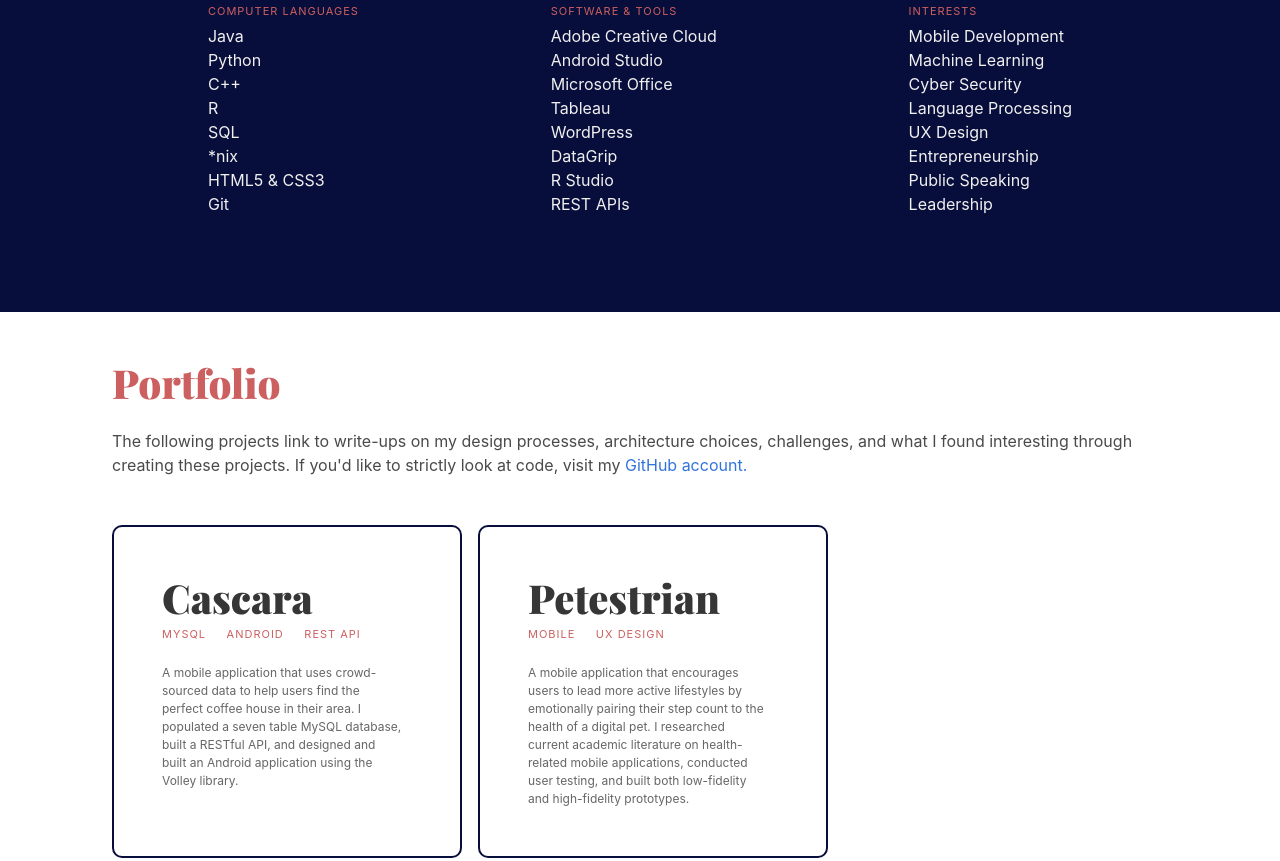
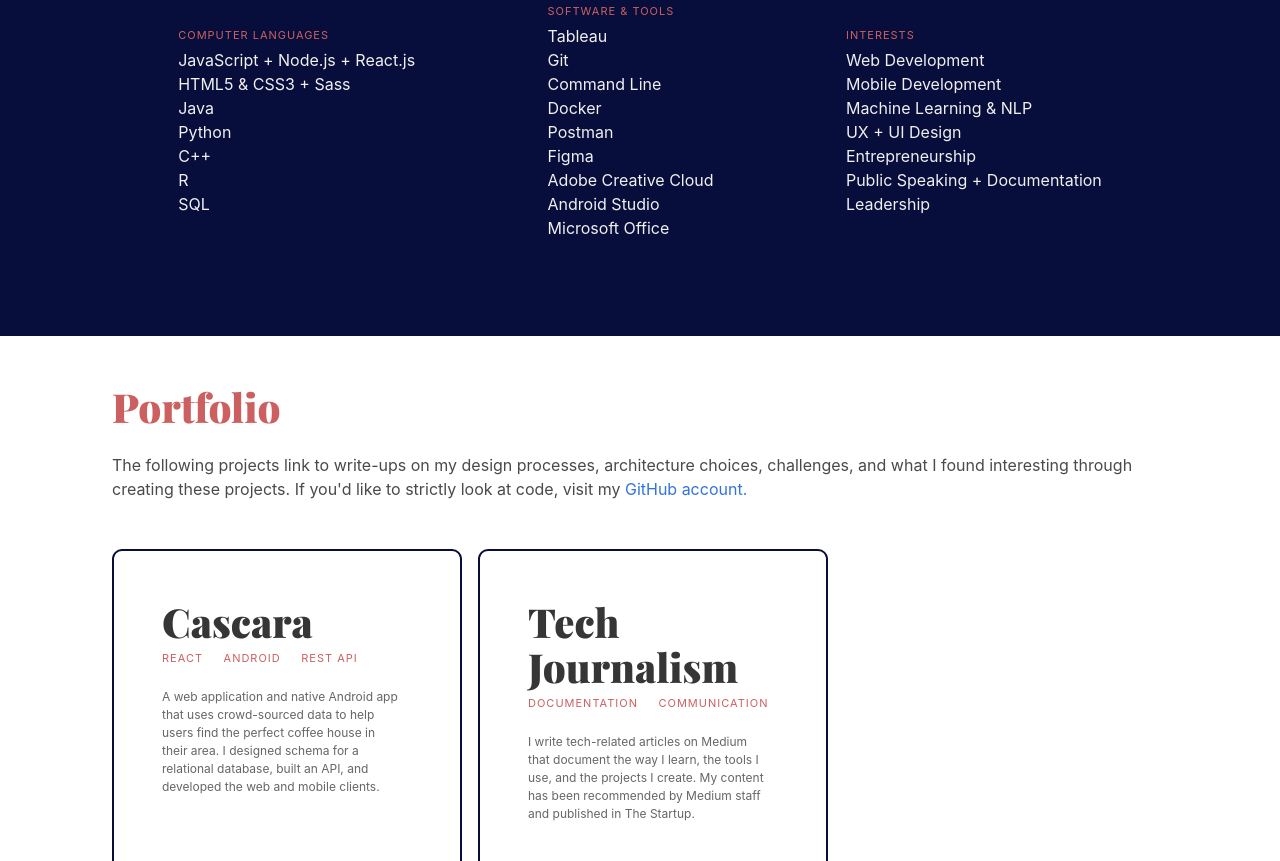
Before and after one commit to MurphyStudebaker/MurphyStudebaker.github.io, a plain HTML site: page index.html in a window 1280 px wide. Shown: the part 968-1829 px from the top of the page. Drawn offline with nearby package versions, Linux system fonts and the light colour scheme.

Commit message:
updated resume, projects, and interests

```diff
--- a/index.html
+++ b/index.html
@@ -14,7 +14,8 @@
     <!-- Start of actual web content -->
     <section class="section about">
       <div class="container">
-        <h1 class="title is-1 intro-text"> <span class="red"> I'm Murphy, </span> </br> a data analyst, software engineer, poet, maker, and learner. </h1>
+        <h1 class="title is-1 intro-text"> <span class="red"> I'm Murphy, </span>
+        </br> a software engineer, data storyteller, poet, maker, and learner. </h1>
         <p>
           I have played the drums in a jazz band,
           screened a film at South by Southwest, spent a semester studying and
@@ -67,76 +68,45 @@
           <div class="level-item">
             <ul class="lang">
               <li class="heading"> Computer Languages </li>
+              <li> JavaScript + Node.js + React.js</li>
+              <li> HTML5 & CSS3 + Sass </li>
               <li> Java </li>
               <li> Python </li>
               <li> C++ </li>
               <li> R </li>
               <li> SQL </li>
-              <li> *nix </li>
-              <li> HTML5 & CSS3 </li>
-              <li> Git </li>
             </ul>
           </div>
           <div class="level-item">
             <ul class="software">
               <li class="heading"> Software & Tools </li>
+              <li> Tableau </li>
+              <li> Git </li>
+              <li> Command Line </li>
+              <li> Docker </li>
+              <li> Postman </li>
+              <li> Figma </li>
               <li> Adobe Creative Cloud </li>
               <li> Android Studio </li>
               <li> Microsoft Office </li>
-              <li> Tableau </li>
-              <li> WordPress </li>
-              <li> DataGrip </li>
-              <li> R Studio </li>
-              <li> REST APIs </li>
             </ul>
           </div>
           <div class="level-item">
             <ul class="interests">
               <li class="heading"> Interests </li>
+              <li> Web Development </li>
               <li> Mobile Development </li>
-              <li> Machine Learning </li>
-              <li> Cyber Security </li>
-              <li> Language Processing </li>
-              <li> UX Design </li>
+              <li> Machine Learning & NLP </li>
+              <li> UX + UI Design </li>
               <li> Entrepreneurship </li>
-              <li> Public Speaking </li>
+              <li> Public Speaking + Documentation </li>
               <li> Leadership </li>
             </ul>
           </div>
         </div>
       </div>
     </section>
-<!--
-    <div class="container dropdown-filter">
-      <h1 class="lead-in title"> Show me </h1>
-      <div class="dropdown is-hoverable">
-        <div class="dropdown-trigger">
-          <button class="button drop" aria-haspopup="true" aria-controls="dropdown-menu4">
-            <span class="title red"> what you're most proud of. </span>
-            <span class="icon is-small">
-              <i class="fas fa-angle-down" aria-hidden="true"></i>
-            </span>
-          </button>
-        </div>
-        <div class="dropdown-menu" id="dropdown-menu4" role="menu">
-          <div class="dropdown-content">
-            <a class="dropdown-item title red">
-              mobile applications.
-            </a>
-            <a class="dropdown-item title red">
-              websites.
-            </a>
-            <a class="dropdown-item title red">
-              data analysis.
-            </a>
-            <a class="dropdown-item title red">
-              creative endeavors.
-            </a>
-          </div>
-        </div>
-      </div>
-    </div>
--->
+
     <!-- List of recent projects and work I have done -->
     <section class="section">
       <div class="container">
@@ -147,35 +117,33 @@
             If you'd like to strictly look at code, visit my <a href="https://github.com/MurphyStudebaker"> GitHub account. </a>
           </p>
         <div class="projects">
-          <a class="project" href="https://medium.com/@murphystude/promoting-coffee-culture-with-a-mobile-app-31162ba11989">
+          <a class="project" href="https://www.getcascara.com">
               <div>
                 <h4 class="title is-4"> Cascara </h4>
                 <ul class="skills-used">
-                  <li class="heading" id="first"> MySQL </li>
+                  <li class="heading" id="first"> React </li>
                   <li class="heading"> Android </li>
                   <li class="heading"> REST API </li>
                 </ul>
               </div>
               <p class="description">
-                A mobile application that uses crowd-sourced data
-                to help users find the perfect coffee house in their area.
-                I populated a seven table MySQL database, built a RESTful API,
-                and designed and built an Android application using the Volley library.
+                A web application and native Android app that uses crowd-sourced data
+                to help users find the perfect coffee house in their area. I designed
+                schema for a relational database, built an API, and developed the web and
+                mobile clients.
               </p>
           </a>
-          <a class="project">
+          <a class="project" href="https://medium.com/@murphystude">
               <div>
-                <h4 class="title is-4"> Petestrian </h4>
+                <h4 class="title is-4"> Tech Journalism </h4>
                 <ul class="skills-used">
-                  <li class="heading" id="first"> Mobile </li>
-                  <li class="heading"> UX Design </li>
+                  <li class="heading" id="first"> Documentation </li>
+                  <li class="heading"> Communication </li>
                 </ul>
               </div>
               <p class="description">
-                A mobile application that encourages users to lead more active lifestyles
-                by emotionally pairing their step count to the health of a digital pet.
-                I researched current academic literature on health-related mobile applications,
-                conducted user testing, and built both low-fidelity and high-fidelity prototypes.
+                I write tech-related articles on Medium that document the way I learn, the tools I use,
+                and the projects I create. My content has been recommended by Medium staff and published in <emph>The Startup</emph>.
               </p>
           </a>
           <a class="project" href="https://medium.com/@murphystude/can-computers-learn-to-be-funny-e184c340d772">
@@ -240,7 +208,7 @@
     </section>
 
 
-    <!-- Footer with contact information and site navigation -->
+    <!-- Footer with contact information -->
     <footer class="footer">
       <div class="container">
         <p> Made by me using <a href="https://sass-lang.com/"> Sass </a> as a CSS preprocessor and <a href="https://bulma.io/"> Bulma </a> as a framework.</p>
@@ -248,7 +216,7 @@
         <div class="spacer"></div>
         <ul class="links">
           <li class="first"> <a class='action email' href="mailto:murphy.stude@gmail.com">Email Me</a> </li>
-          <li> <a class='action resume' href="./resources/Studebaker_Murphy_Resume.pdf">View Resume</a> </li>
+          <li> <a class='action resume' href="./resources/MurphyStudebaker_Resume.pdf">View Resume</a> </li>
         </ul>
         <div class="spacer"></div>
         <ul class='social'>
```
Also changed, not shown: 2 other files.
